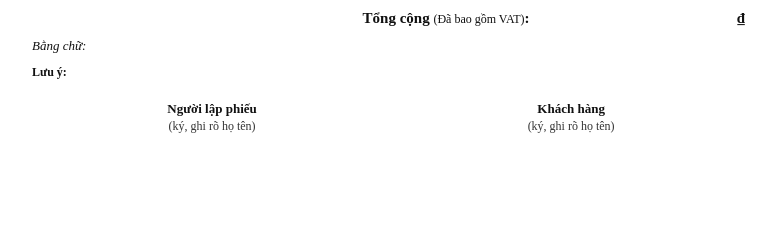
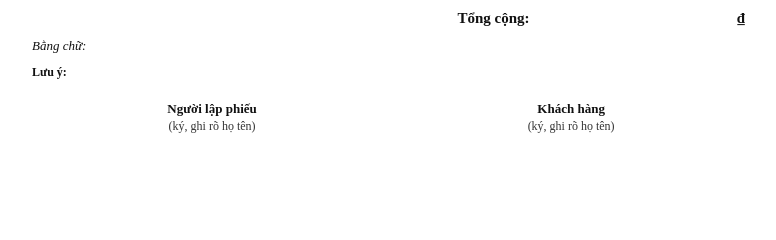
Before and after one commit to chicongit250199/web-chicong, a Node project: template views/staff/build_print.ejs in a window 1280 px wide. Shown: the part 328-568 px from the top of the page, without its empty margins (249-1025 px from the left). Run offline with Node 20 templates, Linux system fonts and the light colour scheme; the template is opened without the code that fills it, so the values that code supplies are empty.

Commit message:
Phiếu in: bỏ dòng (Đã bao gồm VAT)
Co-Authored-By: Claude Opus 5.5 <noreply@anthropic.com>

```diff
--- a/views/staff/build_print.ejs
+++ b/views/staff/build_print.ejs
@@ -1,11 +1,11 @@
 <% const T = en ? {
   title: doc === 'receipt' ? 'PAYMENT AND WARRANTY RECEIPT' : 'PC COMPONENTS QUOTATION', name: 'Name', phone: 'Phone', addr: 'Address', greet: 'Dear valued company and customers,',
   no: 'No', comp: 'Component name', qty: 'QTY', unit: 'Unit price', amount: 'Total amount', war: 'Warranty', note: 'Note', months: 'Months',
-  code: 'No.', pay: 'Payment', sub: 'Subtotal', disc: 'Discount', total: 'Total', vat: '(VAT included)', dep: 'Deposit', rem: 'Remaining', words: 'In words', notes: 'Note', by: 'Prepared by', cust: 'Customer', sign: '(Sign and full name)', tax: 'Tax code', tel: 'Phone',
+  code: 'No.', pay: 'Payment', sub: 'Subtotal', disc: 'Discount', total: 'Total', dep: 'Deposit', rem: 'Remaining', words: 'In words', notes: 'Note', by: 'Prepared by', cust: 'Customer', sign: '(Sign and full name)', tax: 'Tax code', tel: 'Phone',
 } : {
   title: doc === 'receipt' ? 'PHIẾU THANH TOÁN - BẢO HÀNH' : 'BÁO GIÁ LINH KIỆN PC', name: 'Tên KH', phone: 'SĐT', addr: 'Địa chỉ', greet: 'Kính gửi quý công ty, khách hàng.',
   no: 'STT', comp: 'Tên linh kiện', qty: 'SL', unit: 'Đơn giá', amount: 'Thành tiền', war: 'Bảo hành', note: 'Ghi chú', months: 'Tháng',
-  code: 'Số phiếu', pay: 'Thanh toán', sub: 'Tổng', disc: 'Giảm giá', total: 'Tổng cộng', vat: '(Đã bao gồm VAT)', dep: 'Đặt cọc', rem: 'Còn lại', words: 'Bằng chữ', notes: 'Lưu ý', by: 'Người lập phiếu', cust: 'Khách hàng', sign: '(ký, ghi rõ họ tên)', tax: 'MST', tel: 'Điện thoại',
+  code: 'Số phiếu', pay: 'Thanh toán', sub: 'Tổng', disc: 'Giảm giá', total: 'Tổng cộng', dep: 'Đặt cọc', rem: 'Còn lại', words: 'Bằng chữ', notes: 'Lưu ý', by: 'Người lập phiếu', cust: 'Khách hàng', sign: '(ký, ghi rõ họ tên)', tax: 'MST', tel: 'Điện thoại',
 }; const n = x => fmt.num(x); %><!doctype html>
 <html lang="<%= en ? 'en' : 'vi' %>">
 <head>
@@ -78,7 +78,7 @@
         <tr><td><%= T.sub %>:</td><td class="r"><%= n(subtotal) %> ₫</td></tr>
         <tr><td><%= T.disc %>:</td><td class="r">- <%= n(b.discount) %> ₫</td></tr>
       <% } %>
-      <tr class="big"><td><%= T.total %> <span style="font-weight:400;font-size:12px"><%= T.vat %></span>:</td><td class="r"><%= n(b.total) %> ₫</td></tr>
+      <tr class="big"><td><%= T.total %>:</td><td class="r"><%= n(b.total) %> ₫</td></tr>
       <% if (b.deposit) { %>
         <tr><td><%= T.dep %>:</td><td class="r"><%= n(b.deposit) %> ₫</td></tr>
         <tr class="big"><td><%= T.rem %>:</td><td class="r"><%= n(Math.max(0, b.total - b.deposit)) %> ₫</td></tr>
```
